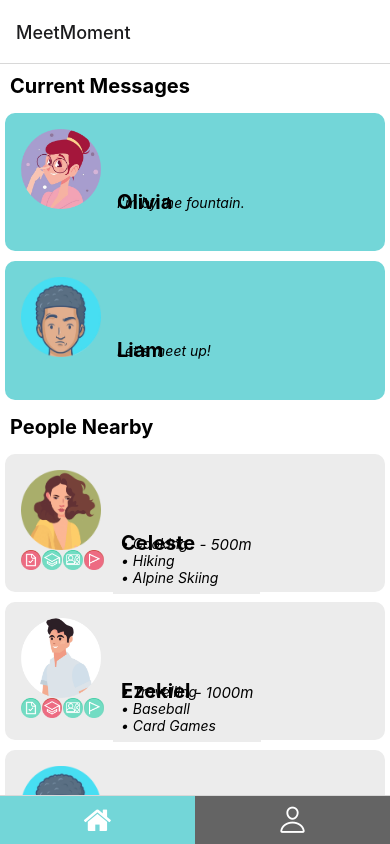
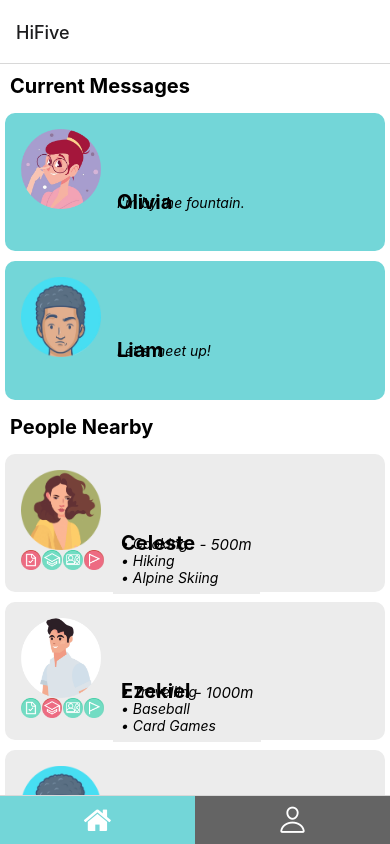
Before and after one commit to maaarvin-was-here/hi5, a React Native app: screen / in a window 390 px wide. Built offline with nearby package versions, Linux system fonts and the light colour scheme; what expo-linking would draw is missing.

Commit message:
changed name to hifive

```diff
--- a/navigation/index.tsx
+++ b/navigation/index.tsx
@@ -78,7 +78,7 @@ const BottomTab = createBottomTabNavigator<RootTabParamList>();
 
 function BottomTabNavigator() {
   const colorScheme = useColorScheme();
-  const appName = 'MeetMoment';
+  const appName = 'HiFive';
 
   return (
     <BottomTab.Navigator
@@ -93,7 +93,7 @@ function BottomTabNavigator() {
         name="TabTwo"
         component={HomeScreen}
         options={{
-          title: 'MeetMoment',
+          title: 'HiFive',
           tabBarShowLabel: false,
           tabBarIcon: ({}) => <Icon name="home" size={30} color="white" />,
         }}
```
